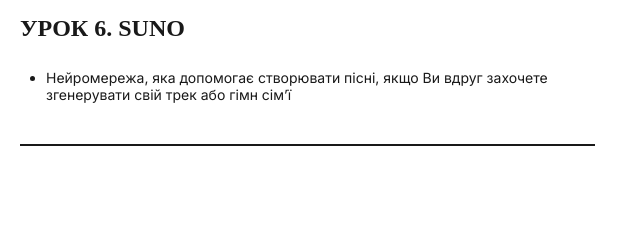
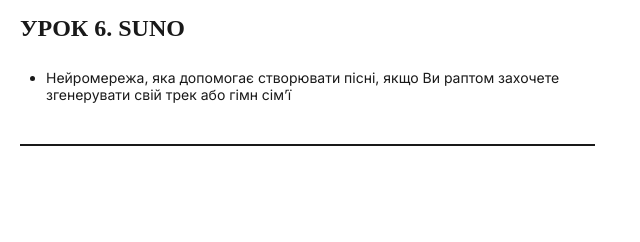
Before and after one commit to RomanIsaiev/work-website-20, a website built with Vite: page ai-networks.html in a window 1280 px wide. Shown: the part 2163-2405 px from the top of the page, 30-670 px from the left. Built offline with nearby package versions, Linux system fonts and the light colour scheme; a script that the page names is missing; a web font is replaced by a local one.

Commit message:
Update ai-networks.html

```diff
--- a/ai-networks.html
+++ b/ai-networks.html
@@ -212,7 +212,7 @@
                 <h3 class="item-title">урок 6. suno</h3>
                 <ul class="module-points-list">
                   <li class="list-item">
-                    Нейромережа, яка допомогає створювати пісні, якщо Ви вдруг
+                    Нейромережа, яка допомогає створювати пісні, якщо Ви раптом
                     захочете згенерувати свій трек або гімн сімʼї
                   </li>
                 </ul>
```
